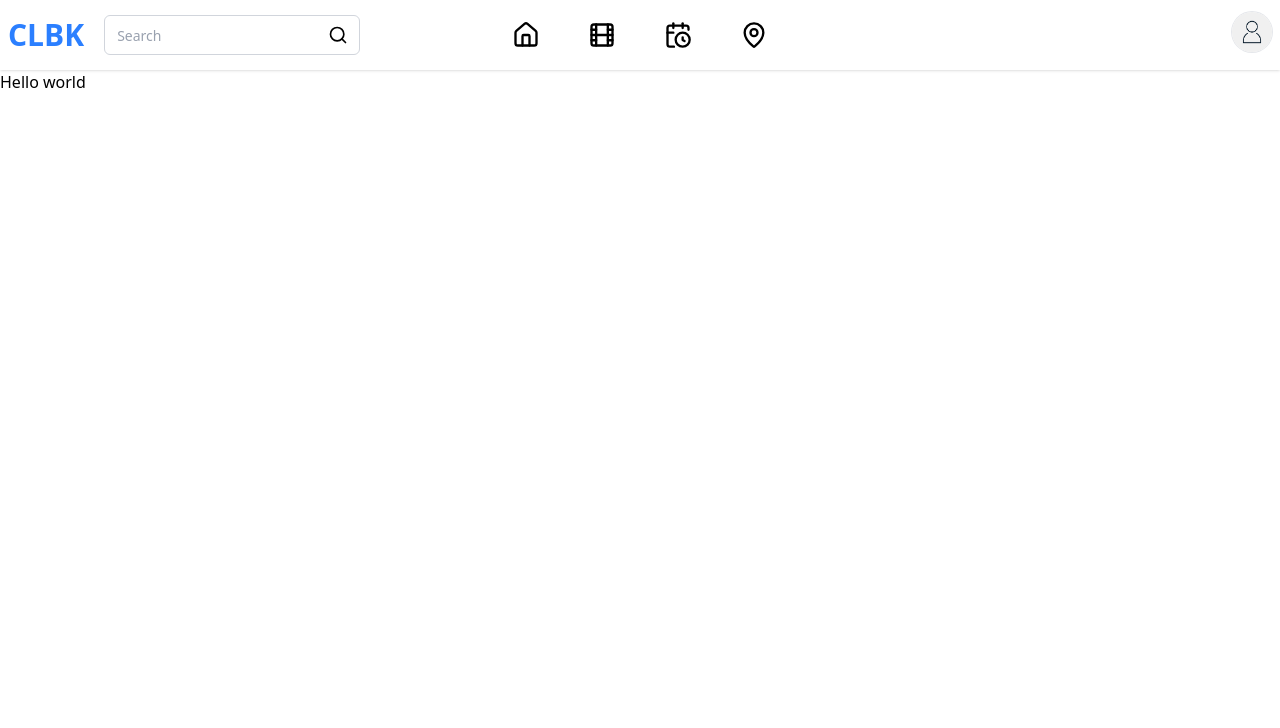
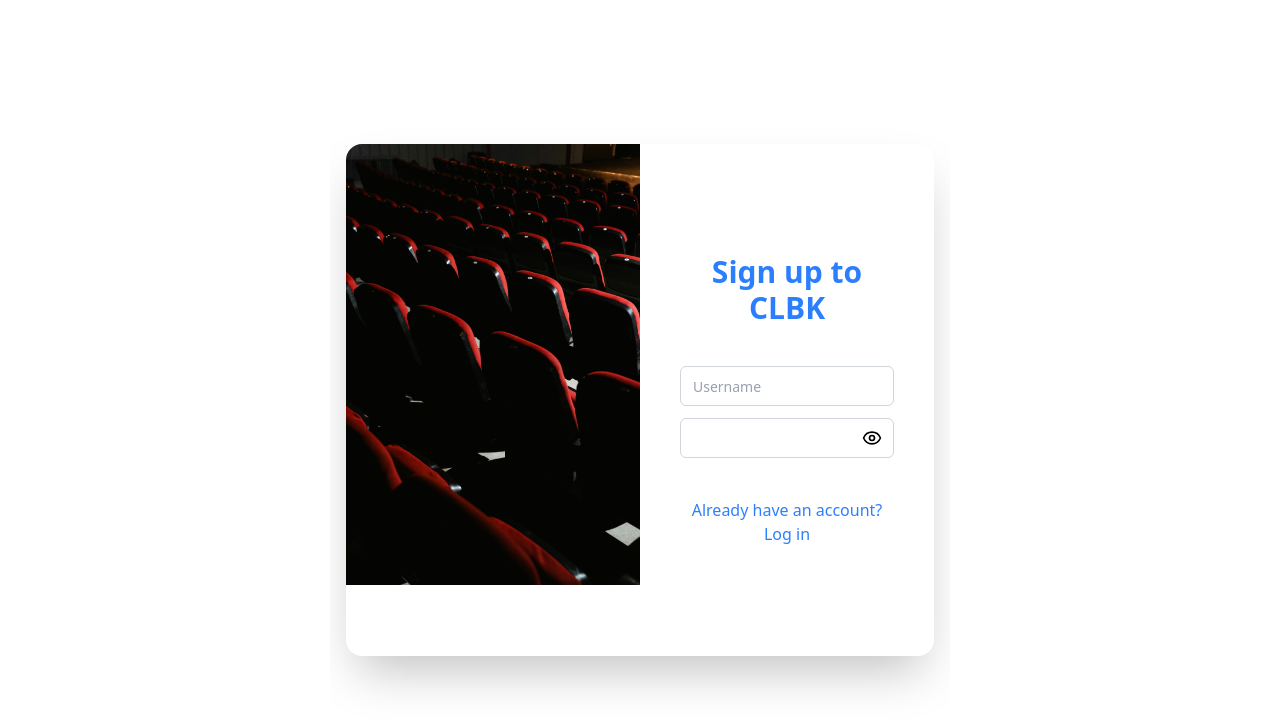
Before and after one commit to phi7503/WDP-Gr5-CLBK, a React (Vite) app in the folder FE/: page /register in a window 1280 px wide. Shown: the top 728 px of the page. Built offline with nearby package versions, Linux system fonts and the light colour scheme.

Commit message:
FE login + register

```diff
--- a/FE/src/App.jsx
+++ b/FE/src/App.jsx
@@ -1,10 +1,25 @@
-import React from 'react'
-import Header from './components/header'
+import React from "react";
+import Header from "./components/header";
+import AuthLayout from "./components/AuthLayout";
+import { Route, Routes } from "react-router-dom";
+import Login from "./components/Login";
+import Register from "./components/Register";
 
 export default function App() {
   return (
-    <div className='flex min-h-screen flex-col'>
-        <Header/>
-        Hello world</div>
-  )
+    <div className="flex min-h-screen flex-col">
+      <Routes>
+        <Route path="/login" element={<div className="">
+      <AuthLayout><Login></Login></AuthLayout></div>}> </Route>
+        <Route path="/register" element={<div className="">
+      <AuthLayout><Register></Register></AuthLayout></div>}> </Route>
+        <Route path="/" element={<div className="">
+      <Header/></div>}> </Route>
+
+
+
+      Hello world
+      </Routes>
+    </div>
+  );
 }
--- /dev/null
+++ b/FE/src/components/AuthLayout.jsx
@@ -0,0 +1,11 @@
+import React from "react";
+
+export default function AuthLayout({children}) {
+  return (
+    <main className="flex h-screen items-center justify-center p-5">
+
+        {children}
+
+    </main>
+  );
+}
--- /dev/null
+++ b/FE/src/components/Login.jsx
@@ -0,0 +1,71 @@
+import React, { useState } from "react";
+import test5 from "../assets/login.jpg";
+import { Link } from "react-router-dom";
+import { useForm } from "react-hook-form";
+import { loginSchema } from "../lib/validation";
+import { zodResolver } from "@hookform/resolvers/zod";
+import { Eye, EyeOff } from "lucide-react";
+import Input from "./ui/Input";
+import { cn } from "../lib/utils";
+export default function Login() {
+  const form = useForm({
+    resolver: zodResolver(loginSchema),
+    defaultValues: {
+      username: "",
+      password: "",
+    },
+  });
+  const [error, setError] = useState();
+  const [showPassword, setShowPassword] = useState();
+  return (
+    <div className=" overflow-y-auto p-10 min-h-screen md:w-1/2 flex  items-center justify-center px-4">
+      <div className="flex w-full  min-h-[32rem] max-w-[64rem] overflow-hidden rounded-2xl bg-card shadow-2xl">
+        <div className="w-full space-y-10  p-10 md:w-1/2 h-full flex flex-col justify-center my-auto">
+          <div className=" text-center space-y-10  h-full">
+            <h1 className="text-3xl text-blue-500 font-bold">Login to CLBK</h1>
+            <form className="space-y-3  ">
+              {error && <p className="text-center text-destructive">{error}</p>}
+              <div>
+                  <Input placeholder="Username" />
+
+              </div>
+              <div>
+                <div className="relative">
+                  <Input
+                    type={showPassword ? "text" : "password"}
+                    className={"pe-10"}
+                  />
+                  <button
+                    type="button"
+                    onClick={() => setShowPassword(!showPassword)}
+                    title={showPassword ? "Hide password" : "Show password"}
+                    className="absolute right-3 top-1/2 -translate-y-1/2 transform text-muted-foreground"
+                  >
+                    {showPassword ? (
+                      <EyeOff className="size-5" />
+                    ) : (
+                      <Eye className="size-5" />
+                    )}
+                  </button>
+                </div>
+              </div>
+            </form>
+            <div className="space-y-5">
+              <Link
+                to="/register"
+                className="block text-center hover:underline text-blue-500 "
+              >
+                Don&apos;t have an account? Sign up
+              </Link>
+            </div>
+          </div>
+        </div>
+        <img
+          src={test5}
+          alt=""
+          className="hidden w-1/2 object-cover md:block h-full "
+        ></img>
+      </div>
+    </div>
+  );
+}
--- /dev/null
+++ b/FE/src/components/Register.jsx
@@ -0,0 +1,72 @@
+import React, { useState } from "react";
+import test4 from "../assets/register.jpg";
+import { Link } from "react-router-dom";
+import { useForm } from "react-hook-form";
+import { loginSchema } from "../lib/validation";
+import { zodResolver } from "@hookform/resolvers/zod";
+import { Eye, EyeOff } from "lucide-react";
+import Input from "./ui/Input";
+import { cn } from "../lib/utils";
+export default function Register() {
+  const form = useForm({
+    resolver: zodResolver(loginSchema),
+    defaultValues: {
+      username: "",
+      password: "",
+    },
+  });
+  const [error, setError] = useState();
+  const [showPassword, setShowPassword] = useState();
+  return (
+    <div className=" overflow-y-auto p-10 min-h-screen md:w-1/2 flex  items-center justify-center px-4">
+      <div className="flex w-full  min-h-[32rem] max-w-[64rem] overflow-hidden rounded-2xl bg-card shadow-2xl">
+        <img
+          src={test4}
+          alt=""
+          className="hidden w-1/2 object-cover md:block h-full "
+        ></img>
+        <div className="w-full space-y-10  p-10 md:w-1/2 h-full flex flex-col justify-center my-auto">
+          <div className=" text-center space-y-10  h-full">
+            <h1 className="text-3xl text-blue-500 font-bold">Sign up to CLBK</h1>
+            <form className="space-y-3  ">
+              {error && <p className="text-center text-destructive">{error}</p>}
+              <div>
+                  <Input placeholder="Username" />
+
+              </div>
+              <div>
+                <div className="relative">
+                  <Input
+                    type={showPassword ? "text" : "password"}
+                    className={"pe-10"}
+                  />
+                  <button
+                    type="button"
+                    onClick={() => setShowPassword(!showPassword)}
+                    title={showPassword ? "Hide password" : "Show password"}
+                    className="absolute right-3 top-1/2 -translate-y-1/2 transform text-muted-foreground"
+                  >
+                    {showPassword ? (
+                      <EyeOff className="size-5" />
+                    ) : (
+                      <Eye className="size-5" />
+                    )}
+                  </button>
+                </div>
+              </div>
+            </form>
+            <div className="space-y-5">
+              <Link
+                to="/login"
+                className="block text-center hover:underline text-blue-500 "
+              >
+                Already have an account? Log in
+              </Link>
+            </div>
+          </div>
+        </div>
+
+      </div>
+    </div>
+  );
+}
--- a/FE/src/lib/validation.js
+++ b/FE/src/lib/validation.js
@@ -3,7 +3,7 @@ import { z } from "zod";
 const requiredString = z.string().trim().min(1, "Required");
 
 export const signUpSchema = z.object({
-  email: z.email("Invalid email address").string().trim().min(1, "Required"),
+  email: z.email("Invalid email address"),
   username: requiredString.regex(
     /^[a-zA-Z0-9_-]+$/,
     "Only letters, numbers, - and _ allowed"
```
Also changed, not shown: FE/src/assets/login.jpg (added), FE/src/assets/register.jpg (added).
